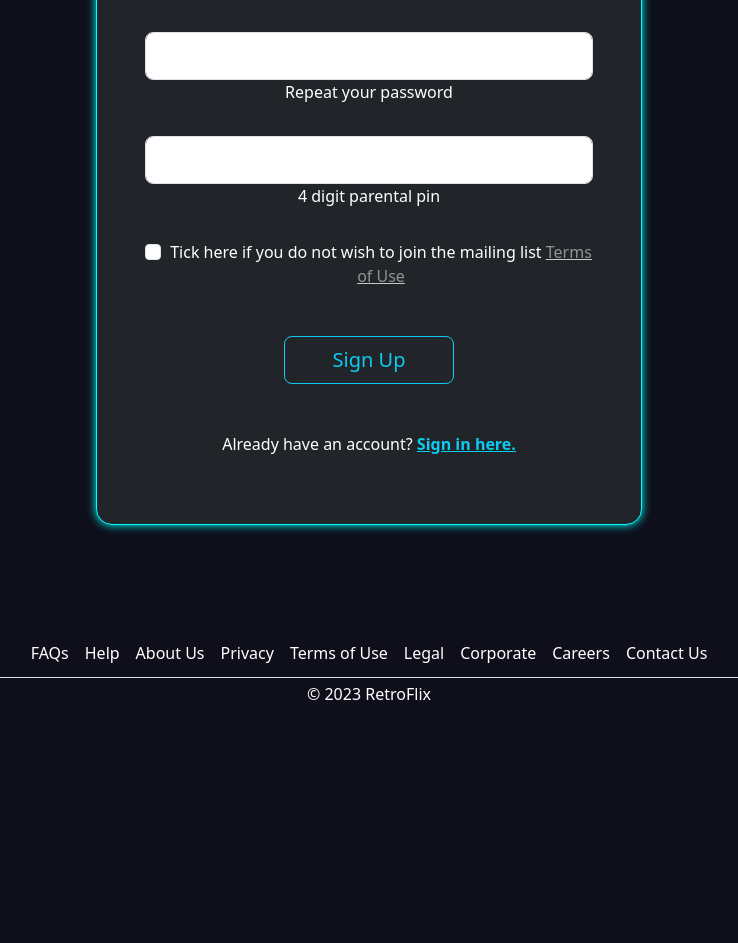
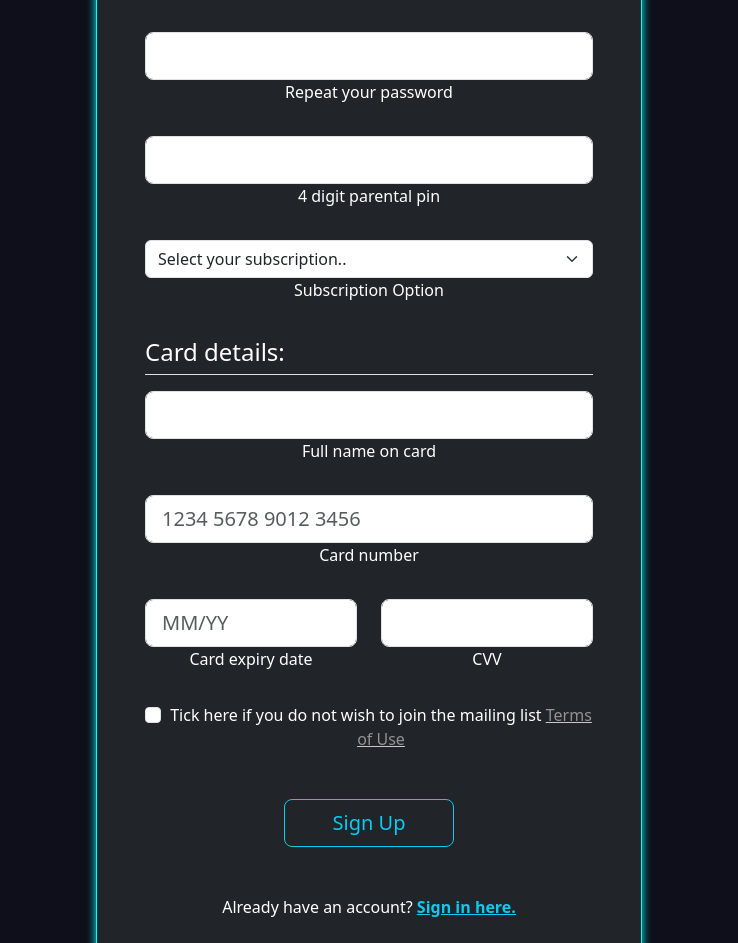
Before and after one commit to maxecution/RetroFlix, a Flask app: page /sign_up in a window 1280 px wide. Shown: the part 703-1646 px from the top of the page, without its empty margins (271-1009 px from the left). Before the commit the page ends 1403 px from the top, so only its background shows below. Run offline with Flask 3, Linux system fonts and the light colour scheme.

Commit message:
added more fields and front end validation

```diff
--- a/application/static/scripts/sign_up.js
+++ b/application/static/scripts/sign_up.js
@@ -53,16 +53,16 @@ lastNameInput.addEventListener('blur', () => {
 
 // Date of birth check
 // Get the date of birth input element
-const dobInput = document.getElementById('dob');
+let dobInput = document.getElementById('dob');
 // Add an event listener to the date of birth input element for when it loses focus
 dobInput.addEventListener('blur', () => {
   // Get the value of the input
-  const dobValue = dobInput.value;
+  let dobValue = dobInput.value;
 
   // Check if the user is at least 18 years old and the date is not in the future
-  const eighteenYearsAgo = new Date();
+  let eighteenYearsAgo = new Date();
   eighteenYearsAgo.setFullYear(eighteenYearsAgo.getFullYear() - 18);
-  const selectedDate = new Date(dobValue);
+  let selectedDate = new Date(dobValue);
 
   let errorMessage = '';
   let isValid = true;
@@ -124,12 +124,12 @@ emailInput.addEventListener('blur', () => {
 
 // Password criteria check
 // Get the password input element
-const passwordInput = document.getElementById('password');
+let passwordInput = document.getElementById('password');
 
 // Add an event listener to the password input element
 passwordInput.addEventListener('blur', () => {
   // Get the value of the input
-  const passwordValue = passwordInput.value;
+  let passwordValue = passwordInput.value;
 
   // Check if the password meets the criteria
   if (/^(?=.*[a-z])(?=.*[A-Z])(?=.*\d)(?=.*[!#$%&*+,\-.:;=?@^_~])[a-zA-Z\d!#$%&*+,\-.:;<=>?@^_~]{8,}$/.test(passwordValue)) {
@@ -147,13 +147,13 @@ passwordInput.addEventListener('blur', () => {
 
 // Password match check
 // Get the password input elements
-const passwordCheckInput = document.getElementById('password_check');
+let passwordCheckInput = document.getElementById('password_check');
 
 // Add an event listener to the password check input element
 passwordCheckInput.addEventListener('blur', () => {
   // Get the value of the password and password check inputs
-  const passwordValue = passwordInput.value;
-  const passwordCheckValue = passwordCheckInput.value;
+  let passwordValue = passwordInput.value;
+  let passwordCheckValue = passwordCheckInput.value;
 
   // Check if the passwords match
   if (passwordValue === passwordCheckValue) {
@@ -172,12 +172,12 @@ passwordCheckInput.addEventListener('blur', () => {
 
 // Pin criteria check
 // Get the pin input element
-const pinInput = document.getElementById('pin');
+let pinInput = document.getElementById('pin');
 
 // Add an event listener to the pin input element
 pinInput.addEventListener('input', () => {
   // Get the value of the input
-  const pinValue = pinInput.value;
+  let pinValue = pinInput.value;
 
   // Check if the value is anything but 4 numeric characters
   if (pinValue.length > 0 && (!/^\d*$/.test(pinValue) || pinValue.length > 4)) {
@@ -188,3 +188,172 @@ pinInput.addEventListener('input', () => {
     pinInput.classList.remove('is-invalid');
   }
 });
+
+// Subs selection validation
+// Get the subs-select element
+let select = document.getElementById('subs-select');
+
+// Add an event listener to the subs-select element for when it changes
+select.addEventListener('input', () => {
+  validateSubscription();
+});
+
+// Add an event listener to the subs-select element for when it loses focus
+select.addEventListener('blur', () => {
+  validateSubscription();
+});
+
+function validateSubscription() {
+  // Get the selected option's value
+  let selectedOption = select.value;
+
+  // Check if the selected option is valid
+  let isValid = selectedOption === 'monthly' || selectedOption === 'yearly';
+
+  // Add or remove the appropriate classes based on the validation result
+  if (isValid) {
+    // Add the 'is-valid' class to the select element
+    select.classList.add('is-valid');
+    // Remove the 'is-invalid' class from the select element
+    select.classList.remove('is-invalid');
+  } else {
+    // Remove the 'is-valid' class from the select element
+    select.classList.remove('is-valid');
+    // Add the 'is-invalid' class to the select element
+    select.classList.add('is-invalid');
+  }
+}
+
+
+// CC Name
+// Name check
+// Get the first name input element
+let ccNameInput = document.getElementById('cc-name');
+// Add an event listener to the first name input element for when it loses focus
+ccNameInput.addEventListener('blur', () => {
+  // Get the value of the input
+  let ccNameValue = ccNameInput.value;
+
+  // Check if the first name contains at least one alphabetical letter and meets the length requirements
+  let charRange = /^[a-zA-ZàáâäãåąčćęèéêëėįìíîïłńòóôöõøùúûüųūÿýżźñçčšžÀÁÂÄÃÅĄĆČĖĘÈÉÊËÌÍÎÏĮŁŃÒÓÔÖÕØÙÚÛÜŲŪŸÝŻŹÑßÇŒÆČŠŽ∂ð ,.'-]+$/u;
+  let isValid = charRange.test(ccNameValue) && ccNameValue.length >= 3 && ccNameValue.length <= 30;
+
+  // Add or remove the appropriate classes based on the validation result
+  if (isValid) {
+    // Add the 'is-valid' class to the first name input element
+    ccNameInput.classList.add('is-valid');
+    // Remove the 'is-invalid' class from the first name input element
+    ccNameInput.classList.remove('is-invalid');
+  } else {
+    // Remove the 'is-valid' class from the first name input element
+    ccNameInput.classList.remove('is-valid');
+    // Add the 'is-invalid' class to the first name input element
+    ccNameInput.classList.add('is-invalid');
+  }
+});
+
+
+// CC Number
+// Get the cc-number element
+let ccNumberInput = document.getElementById("cc-number");
+
+ccNumberInput.addEventListener("input", function () {
+  // Remove all non-numeric characters from the input value, i.e. only let user input numbers
+  let trimmedValue = this.value.replace(/[^0-9]/gi, "");
+
+  // Add a space after every 4 characters
+  trimmedValue = trimmedValue.replace(/(.{4})/g, "$1 ");
+
+  // Trim the string to a maximum length of 19 characters, removing the final space
+  trimmedValue = trimmedValue.substr(0, 19);
+
+  // Set the value of the ccNumberInput field to the formatted value
+  this.value = trimmedValue;
+});
+
+ccNumberInput.addEventListener("blur", function () {
+
+  let isValid = this.value.length == 19
+
+  if (isValid) {
+    // Add the 'is-valid' class to the cc number input element
+    ccNumberInput.classList.add('is-valid');
+    // Remove the 'is-invalid' class from the cc number input element
+    ccNumberInput.classList.remove('is-invalid');
+  } else {
+    // Remove the 'is-valid' class from the cc number input element
+    ccNumberInput.classList.remove('is-valid');
+    // Add the 'is-invalid' class to the cc number input element
+    ccNumberInput.classList.add('is-invalid');
+  }
+
+});
+
+
+// CC Expiry
+// Get the cc-expiry element
+let ccExpiryInput = document.getElementById("cc-expiry");
+
+ccExpiryInput.addEventListener("input", function () {
+
+  // Remove all non-numeric characters from the input value, i.e. only let user input numbers
+  let trimmedValue = this.value.replace(/[^0-9]/gi, "");
+
+  // If the length of the trimmed value is greater than 2, add a slash after the second character to format the value as MM/YY
+  if (trimmedValue.length > 2) {
+    const month = trimmedValue.substr(0, 2);
+    const year = trimmedValue.substr(2);
+    trimmedValue = `${month}/${year}`;
+  }
+
+  // Set the value of the ccExpiryInput field to the formatted value
+  this.value = trimmedValue;
+});
+
+ccExpiryInput.addEventListener("blur", function () {
+
+  let isValid = this.value.length == 5
+
+  if (isValid) {
+    // Add the 'is-valid' class to the cc number input element
+    ccExpiryInput.classList.add('is-valid');
+    // Remove the 'is-invalid' class from the cc number input element
+    ccExpiryInput.classList.remove('is-invalid');
+  } else {
+    // Remove the 'is-valid' class from the cc number input element
+    ccExpiryInput.classList.remove('is-valid');
+    // Add the 'is-invalid' class to the cc number input element
+    ccExpiryInput.classList.add('is-invalid');
+  }
+
+});
+
+// CC CVV
+//Get the cc-cvv element
+let ccCVVInput = document.getElementById("cc-cvv")
+
+ccCVVInput.addEventListener("input", function () {
+
+  // Remove all non-numeric characters from the input value, i.e. only let user input numbers
+  let trimmedValue = this.value.replace(/[^0-9]/gi, "");
+  this.value = trimmedValue;
+
+});
+
+ccCVVInput.addEventListener("blur", function () {
+
+  let isValid = this.value.length == 3
+
+  if (isValid) {
+    // Add the 'is-valid' class to the cc number input element
+    ccCVVInput.classList.add('is-valid');
+    // Remove the 'is-invalid' class from the cc number input element
+    ccCVVInput.classList.remove('is-invalid');
+  } else {
+    // Remove the 'is-valid' class from the cc number input element
+    ccCVVInput.classList.remove('is-valid');
+    // Add the 'is-invalid' class to the cc number input element
+    ccCVVInput.classList.add('is-invalid');
+  }
+
+});
--- a/application/templates/sign_up.html
+++ b/application/templates/sign_up.html
@@ -73,6 +73,49 @@
                   <div class="invalid-feedback">Please only enter 4 numeric digits.</div>
                 </div>
 
+                <div class="form-outline mb-4">
+                  <select id="subs-select" class="form-select">
+                    <option value="default" selected>Select your subscription..</option>
+                    <option value="monthly">Monthly £4.99/m</option>
+                    <option value="yearly">Yearly £49.99/y</option>
+                  </select>
+                  <label class="form-label">Subscription Option</label>
+                  <div class="invalid-feedback">Please selected one of the available subscriptions.</div>
+                </div>
+
+                <div class="pb-1 " style="text-align: start; font-size: 1.5rem ;">Card details:</div>
+                <div class="border-top pb-3"></div>
+
+                <div class="form-outline mb-4">
+                  <input type="text" id="cc-name" class="form-control form-control-lg" />
+                  <label class="form-label">Full name on card</label>
+                  <div class="invalid-feedback">Please enter a valid name.</div>
+                </div>
+
+                <div class="form-outline mb-4">
+                  <input type="text" id="cc-number" class="form-control form-control-lg" placeholder="1234 5678 9012 3456" maxlength="19" />
+                  <label class="form-label">Card number</label>
+                  <div class="invalid-feedback">Please enter a valid card number.</div>
+                </div>
+
+                <div class="row">
+                  <div class="col">
+                    <div class="form-outline mb-4">
+                      <input type="text" id="cc-expiry" class="form-control form-control-lg" placeholder="MM/YY" maxlength="5"/>
+                      <label class="form-label">Card expiry date</label>
+                      <div class="invalid-feedback">Please enter a valid expiry date.</div>
+                    </div>
+                  </div>
+                  <div class="col">
+                    <div class="form-outline mb-4">
+                      <input type="text" id="cc-cvv" class="form-control form-control-lg" maxlength="3" />
+                      <label class="form-label">CVV</label>
+                      <div class="invalid-feedback">Please enter a valid CVV.</div>
+                    </div>
+                  </div>
+                </div>
+
+
                 <div class="form-check d-flex justify-content-center mb-5">
                   <input class="form-check-input me-2" type="checkbox" value="" id="mail_list" name="mail_list" />
                   <label class="form-check-label">
```
Also changed, not shown: seeder.py (+5 -2 lines).
